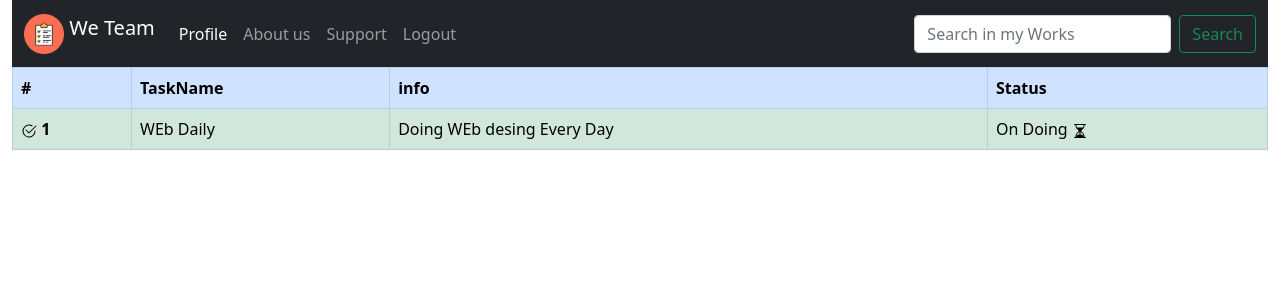
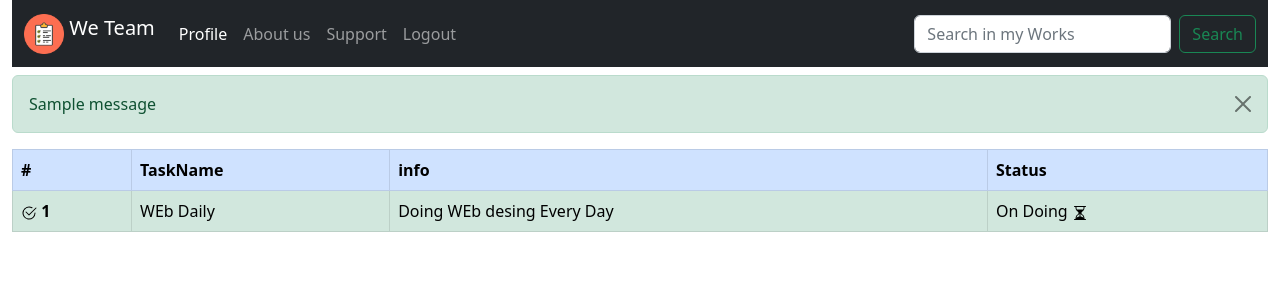
Before and after one commit to jkhazri/applitodo, a Flask app: page / in a window 1280 px wide. Shown: the top 300 px of the page. Run offline with Flask 2, Linux system fonts and the light colour scheme; tables that the repository leaves empty hold one stand-in row (values such as "Sample post"); one stand-in notice (Sample message) is shown; parts of the project's set-up code (start-up, migrations or seed data) failed here and were passed over; some libraries are stand-ins or nearby versions.

Commit message:
added file

```diff
--- a/app.py
+++ b/app.py
@@ -1,24 +1,20 @@
-import pymysql
-from flask_migrate import Migrate
+from datetime import datetime
 
 from flask import Flask, jsonify ,render_template ,redirect
 from flask import flash,session ,request ,url_for
 from flask_session import Session
 
 from werkzeug.security import generate_password_hash, check_password_hash
+from sqlalchemy.exc import IntegrityError
 from flask_sqlalchemy import SQLAlchemy
-from sqlalchemy.exc import IntegrityError
 
 
 # ---------- Owen Lib ------------- #
-# Form twf
+from subpython.validate import login_required
 from subpython.form import LoginForm , RegisterForm
-# config
 from subpython.config import Development
-# validate lib
 import subpython.validate as validate
-# login required
-from subpython.validate import login_required
+
 
 
 app = Flask(__name__)
@@ -26,13 +22,32 @@ app.config.from_object(Development)
 
 # data base config
 db = SQLAlchemy(app)
-Migrate = Migrate(app, db)
+
 
 # session config
 app.config["SESSION_TYPE"] = "filesystem"
 app.config["SESSION_PERMANENT"] = False
 Session(app)
 
+
+# USers Model
+class User(db.Model):
+    __tablename__ = "users"
+    id = db.Column(db.Integer, primary_key=True)
+    username = db.Column(db.String(64) ,nullable=False ,unique=True)
+    password = db.Column(db.String(256) ,nullable=False,unique=False)
+    date = db.Column(db.DateTime ,default=datetime.now())
+
+# Tasks Model
+class Task(db.Model):
+    __tablename__ = "tasks"
+    id = db.Column(db.Integer, primary_key=True)
+    user_id = db.Column(db.Integer,db.ForeignKey('users.id'))
+    task_title = db.Column(db.String(32) ,nullable=False ,unique=True)
+    task_info = db.Column(db.String(128) ,nullable=False,unique=False)
+    status = db.Column(db.Integer ,default=0)
+    # 0 = on Doing || 1 = Done!
+    date = db.Column(db.DateTime ,default=datetime.now())
 
 
 # Error Handler for 404 or 500
@@ -58,31 +73,73 @@ def login():
     # clear all session and cookie
     session.clear()
 
+    form = LoginForm()
     # GET
     if request.method == "GET":
-        form = LoginForm()
-        return render_template("login.html", form  = form)
+        return render_template("login.html", form=form,error=False)
 
     # POST
     if request.method == "POST":
         username = request.form.get("username")
         password = request.form.get("password")
         checkbox = request.form.get("checkbox")
-        return request.form
+
+        # safety check
+        if not validate.validate_field(username):
+            return render_template("login.html", form=form,error=True,error_message="Username is invalid :(")
+        if not validate.validate_field(password):
+            return render_template("login.html", form=form,error=True,error_message="Password is invalid :(")
+
+
+        # check username and password
+        user = User.query.filter_by(username=username).first()
+        if not user:
+            return render_template("login.html", form=form,error=True,error_message="information Wrong :(")
+
+        if user.username != username:
+            return render_template("login.html", form=form,error=True,error_message="username is Wrong :(")
+
+        pass_db = user.password
+        if not check_password_hash(pass_db,password):
+            return render_template("login.html", form=form,error=True,error_message="Password is Wrong :(")
+
+        flash(f"Welcome dear {user.username} ")
+        return redirect("/")
+
 
 
 @app.route("/register",methods=["POST","GET"])
-
 def register():
+    form = RegisterForm()
 
     # GET
     if request.method == "GET":
-        form = RegisterForm()
-        return render_template("register.html",form=form)
+            return render_template("register.html",form=form,error=False)
 
     # POST
     if request.method == "POST":
-        form = RegisterForm()
-        username = request.form.get("username")
-        password = request.form.get("password")
-        password_re = request.form.get("password_re")
+        if form.validate_on_submit():
+            username = request.form.get("username")
+            password = request.form.get("password")
+            password_re = request.form.get("password_re")
+
+            # safety check
+            if not validate.validate_field(username):
+                return render_template("register.html",form=form,error=True,error_message="Username is Wring")
+            if not validate.validate_passwords(password,password_re):
+                return render_template("register.html",form=form,error=True,error_message="Passwords Not Match")
+
+
+            # check user is not duplicated
+            user_check = User.query.filter_by(username=username).first()
+            if user_check:
+                return render_template("register.html",form=form,error=True,error_message="Username Already Take by Another User")
+
+
+
+            # add it ro to data base
+            new_user = User(username=username,password=generate_password_hash(password))
+            db.session.add(new_user)
+            db.session.commit()
+            flash(f"Register complete {username} :) ")
+            return redirect(url_for('login'))
--- a/static/css-main/style.css
+++ b/static/css-main/style.css
@@ -185,19 +185,20 @@ body,.btn-home{
 
   /* The close button */
   .closebtn {
-    margin-left: 15px;
+      cursor: pointer;
+    margin-left: 25px;
     color: white;
     font-weight: bold;
     float: right;
     font-size: 22px;
     line-height: 20px;
-    cursor: pointer;
     transition: 0.3s;
   }
 
   /* When moving the mouse over the close button */
   .closebtn:hover {
     color: black;
+    font-size: 26px ;
   }
 
 
--- a/subpython/config.py
+++ b/subpython/config.py
@@ -2,7 +2,8 @@
 class Config:
     TEMPLATES_AUTO_RELOAD = True
     SQLALCHEMY_TRACK_MODIFICATIONS = False
-    SQLALCHEMY_DATABASE_URI = 'mysql+pymysql://web-app:web-app-123654@localhost:3306'
+    # SQLALCHEMY_DATABASE_URI = 'mysql+pymysql://web-app:web-app-123654@localhost:3306'
+    SQLALCHEMY_DATABASE_URI = 'sqlite:///app.db'
     # secret key for test created by secret lib ib python
     SECRET_KEY='900fb6004e1d7a5a54750cba5b91d2b6'
 
--- /dev/null
+++ b/subpython/query.py
@@ -0,0 +1,2 @@
+import sqlite3 as sq
+from werkzeug.security import generate_password_hash,check_password_hash
--- a/templates/index.html
+++ b/templates/index.html
@@ -1,7 +1,9 @@
 <!DOCTYPE html>
 <html lang="en">
 <head>
-    <link rel="stylesheet" href="{{url_for('static',filename='css/bootstrap.min.css')}}">
+  <!-- CSS only -->
+<link href="https://cdn.jsdelivr.net/npm/bootstrap@5.2.0-beta1/dist/css/bootstrap.min.css" rel="stylesheet" integrity="sha384-0evHe/X+R7YkIZDRvuzKMRqM+OrBnVFBL6DOitfPri4tjfHxaWutUpFmBp4vmVor" crossorigin="anonymous">
+    <!-- <link rel="stylesheet" href="{{url_for('static',filename='css/bootstrap.min.css')}}"> -->
     <meta charset="UTF-8">
     <meta http-equiv="X-UA-Compatible" content="IE=edge">
     <link rel="icon" type="image/x-icon" href="../static/img/logo.png">
@@ -45,6 +47,18 @@
             </div>
           </nav>
 
+
+        {% with message = get_flashed_messages() %}
+          {% if message %}
+            <div class="alert alert-success alert-dismissible fade show  mt-2 ">
+              {% for msg in message %}
+                  {{msg}}
+              {% endfor %}
+              <button type="button" class="btn-close" data-bs-dismiss="alert" aria-label="Close" ><span></span></button>
+            </div>
+            {% endif %}
+          {% endwith %}
+
           <!-- mian table -->
           <table class="table table-bordered">
             <thead>
@@ -78,7 +92,9 @@
 
 
 
-    <script  src=" {{url_for('static',filename='js/jquery-3.6.0.min.js')}}"></script>
-    <script  src="{{ url_for('static' , filename='js/bootstrap.bundle.js') }}"></script>
+      <!-- JavaScript Bundle with Popper -->
+<script src="https://cdn.jsdelivr.net/npm/bootstrap@5.2.0-beta1/dist/js/bootstrap.bundle.min.js" integrity="sha384-pprn3073KE6tl6bjs2QrFaJGz5/SUsLqktiwsUTF55Jfv3qYSDhgCecCxMW52nD2" crossorigin="anonymous"></script>
+    <!-- <script  src=" {{url_for('static',filename='js/jquery-3.6.0.min.js')}}"></script> -->
+    <!-- <script  src="{{ url_for('static' , filename='js/bootstrap.bundle.js') }}"></script> -->
 </body>
 </html>
--- a/templates/login.html
+++ b/templates/login.html
@@ -36,10 +36,11 @@
                 <!-- E -->
 
                 <!-- s -->
-                {% if success %}
+                {% if get_flashed_messages() %}
                 <div style="background-color: rgb(66, 198, 64);"  class="alert">
                     <span class="closebtn" onclick="this.parentElement.style.display='none';">&times;</span>
-                    {{success_message}}
+                    {{get_flashed_messages() | join("") }}
+                    a
                 </div>
                 {% endif %}
                 <!-- s -->
```
Also changed, not shown: subpython/Model.py (deleted, +0 -11 lines), app.db (added). Lines whose indentation alone changed are shown as unchanged.
